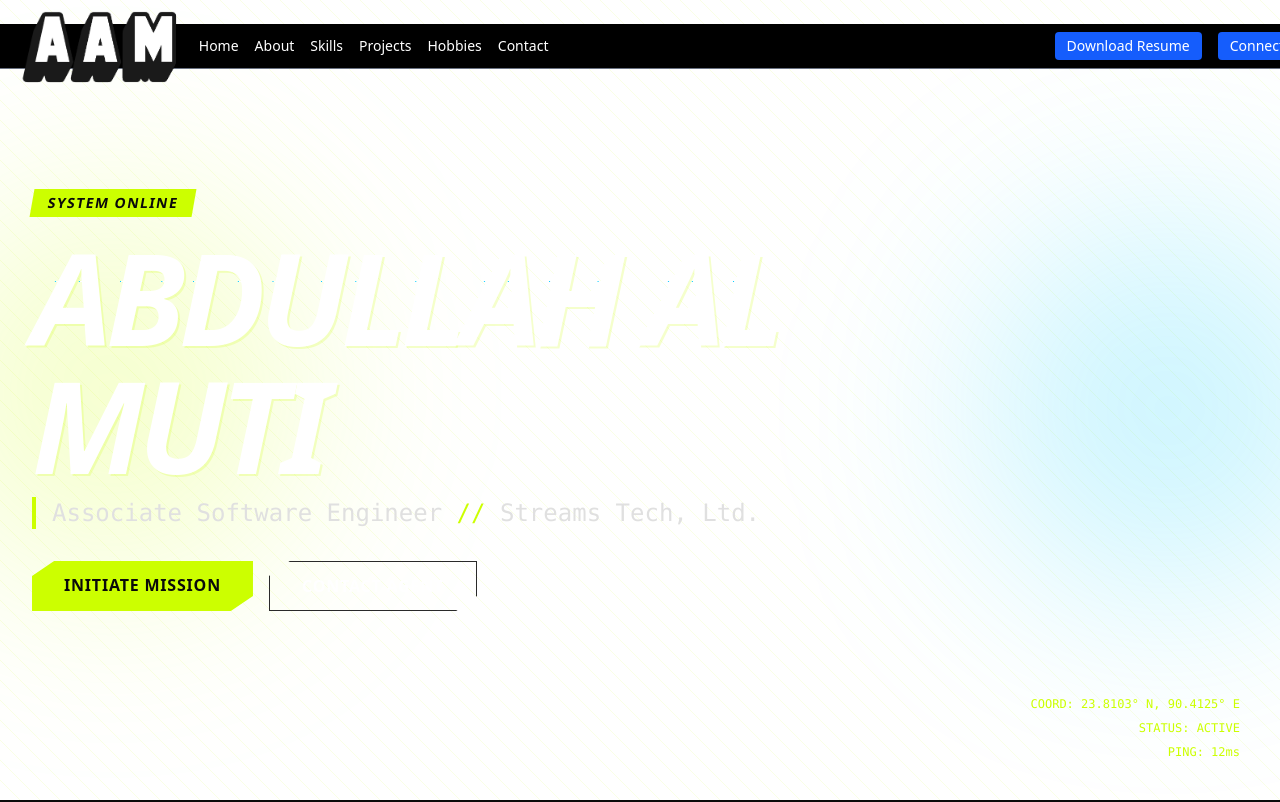
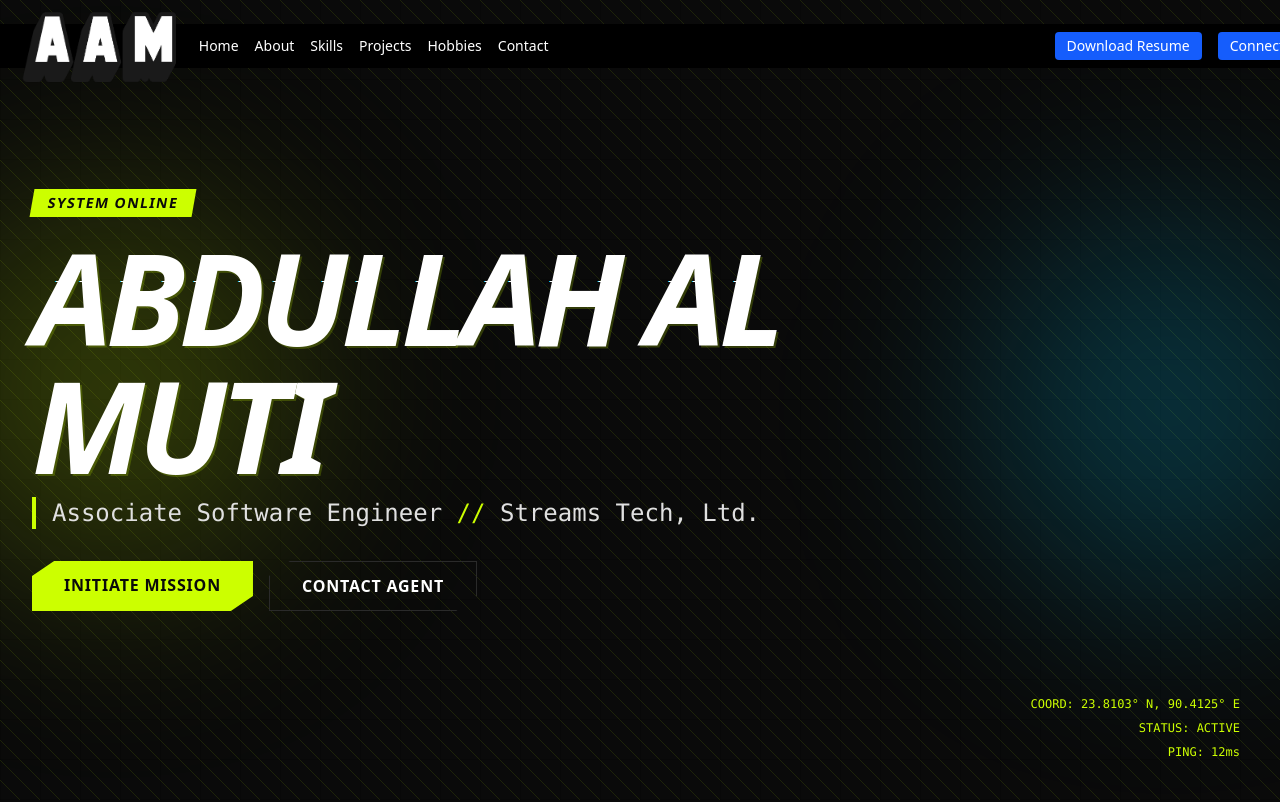
Before and after one commit to DrinkingWater64/aamportfolio, a Next.js app: page / in a window 1280 px wide. Shown: the top 802 px of the page. Built offline with nearby package versions, Linux system fonts and the light colour scheme; no server answers.

Commit message:
removed border

```diff
--- a/src/app/page.js
+++ b/src/app/page.js
@@ -13,7 +13,7 @@ export default function Home() {
       <meta name="description" content="Portfolio of Abdullah Al Muti, a Software showcasing skills, projects, and hobbies with a fun game-inspired vibe." />
       <meta name="keywords" content="portfolio, software engineer, backend developer, game developer, dotnet, c# develpoer, c++ developer, projects, hobbyist, art, 3D modeling, game desing" />
       <meta name="robots" content="index, follow" />
-      <main className="bg-white">
+      <main>
         <section id="home"><Hero /></section>
         <section id="about"><About /></section>
         <section id="skills"><Skills /></section>
--- a/src/components/layout/Header.js
+++ b/src/components/layout/Header.js
@@ -18,7 +18,7 @@ export default function Header() {
 
   return (
     <motion.header
-      className="fixed w-full bg-black text-white py-2 px-4 z-50 border-b border-gray-500"
+      className="fixed w-full bg-black text-white py-2 px-4 z-50"
       animate={{ top: isPastHero ? 0 : 24 }} // 24px (top-6) to 0px
       transition={{ type: 'spring', stiffness: 300, damping: 20 }}
     >
```
Also changed, not shown: public/images/AAMlogoInverted.png (added), 1 other file (tests, documents, lock files or other folders).
